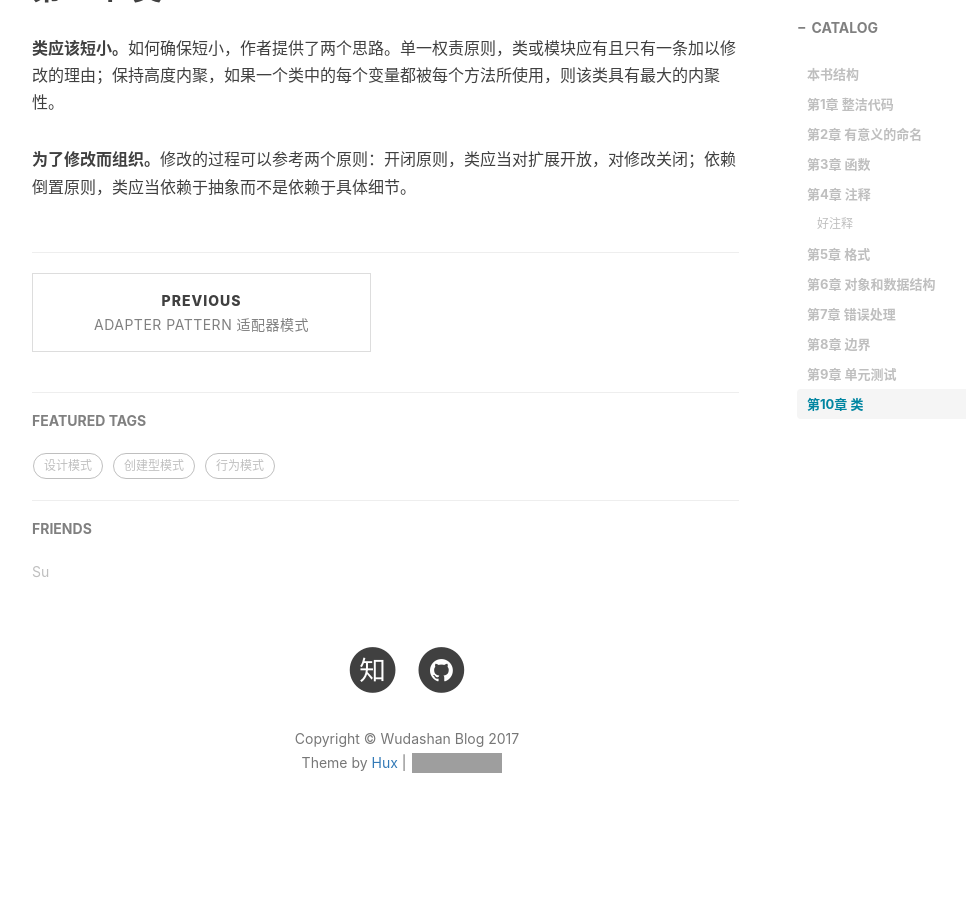
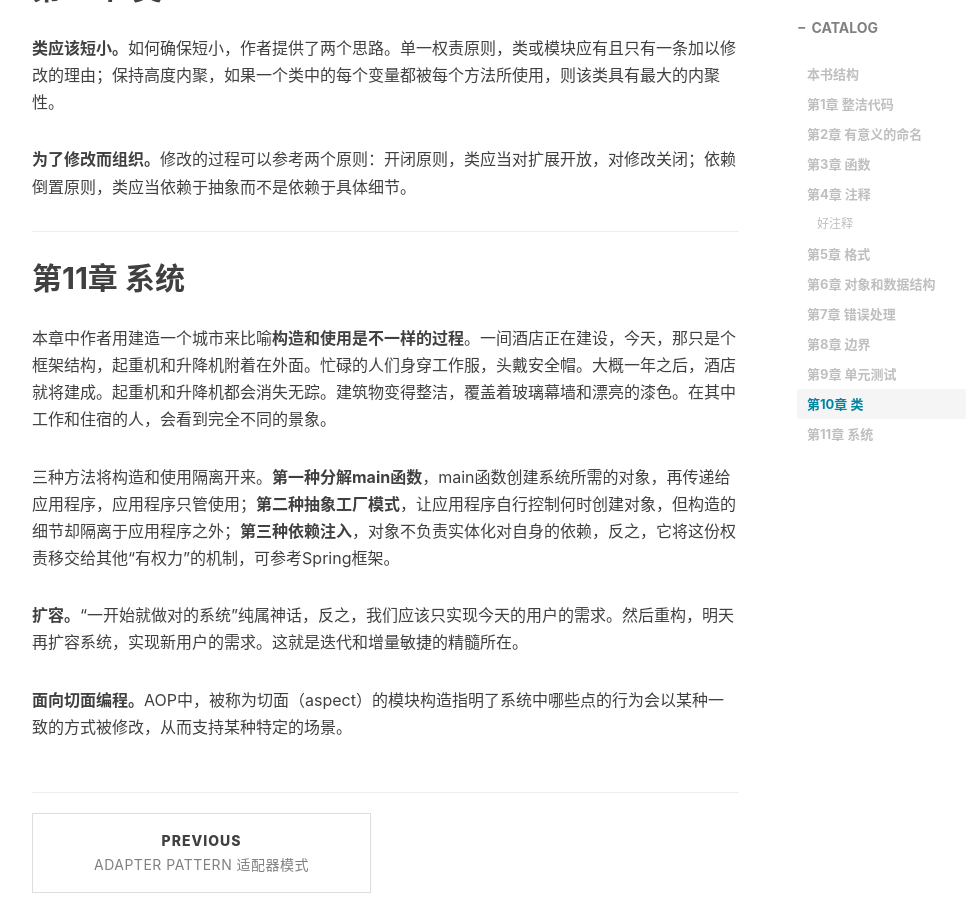
Before and after one commit to wudashan/wudashan.github.io, a Jekyll site: the page built from _posts/2017-05-03-Clean-Code-Read-Notes.markdown, in a window 1280 px wide and 900 px high, scrolled down 6260 px. Shown: the whole window, without its empty margins (233-1199 px from the left). Built offline with Jekyll 4.4.1, drawn with Linux system fonts in a browser that asks for light colours; nearby versions of some CDN libraries; comment, search, counter and statistics services are not loaded; before the commit the page ends 7127 px from its top, so only the background shows below that; grey boxes are pictures that could not be loaded.

Commit message:
更新第十一章

```diff
--- a/_posts/2017-05-03-Clean-Code-Read-Notes.markdown
+++ b/_posts/2017-05-03-Clean-Code-Read-Notes.markdown
@@ -184,3 +184,15 @@ String outputDir = context.getOptions().getScratchDir().getAbsolutePath();
 **类应该短小。**如何确保短小，作者提供了两个思路。单一权责原则，类或模块应有且只有一条加以修改的理由；保持高度内聚，如果一个类中的每个变量都被每个方法所使用，则该类具有最大的内聚性。
 
 **为了修改而组织。**修改的过程可以参考两个原则：开闭原则，类应当对扩展开放，对修改关闭；依赖倒置原则，类应当依赖于抽象而不是依赖于具体细节。
+
+---
+
+## 第11章 系统
+
+本章中作者用建造一个城市来比喻**构造和使用是不一样的过程**。一间酒店正在建设，今天，那只是个框架结构，起重机和升降机附着在外面。忙碌的人们身穿工作服，头戴安全帽。大概一年之后，酒店就将建成。起重机和升降机都会消失无踪。建筑物变得整洁，覆盖着玻璃幕墙和漂亮的漆色。在其中工作和住宿的人，会看到完全不同的景象。
+
+三种方法将构造和使用隔离开来。**第一种分解main函数**，main函数创建系统所需的对象，再传递给应用程序，应用程序只管使用；**第二种抽象工厂模式**，让应用程序自行控制何时创建对象，但构造的细节却隔离于应用程序之外；**第三种依赖注入**，对象不负责实体化对自身的依赖，反之，它将这份权责移交给其他“有权力”的机制，可参考Spring框架。
+
+**扩容。**“一开始就做对的系统”纯属神话，反之，我们应该只实现今天的用户的需求。然后重构，明天再扩容系统，实现新用户的需求。这就是迭代和增量敏捷的精髓所在。
+
+**面向切面编程。**AOP中，被称为切面（aspect）的模块构造指明了系统中哪些点的行为会以某种一致的方式被修改，从而支持某种特定的场景。
```
